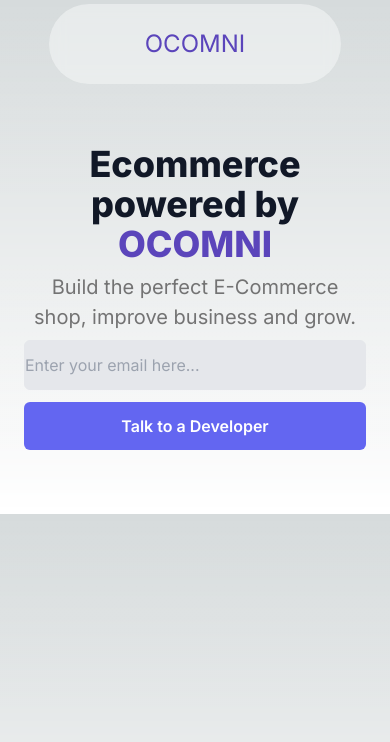
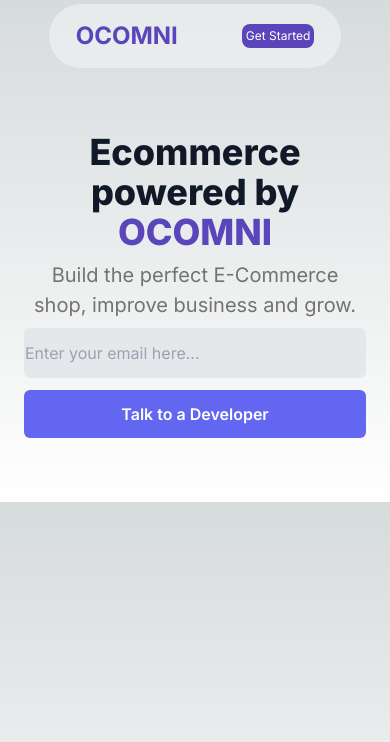
Before and after one commit to akibiaons/ocomni-landing, a Next.js app: page / in a window 390 px wide. Shown: the top 742 px of the page. Built offline with nearby package versions, Linux system fonts and the light colour scheme.

Commit message:
Responsive navbar

```diff
--- a/components/ui/main-nav.tsx
+++ b/components/ui/main-nav.tsx
@@ -28,21 +28,48 @@
   };
 
   return (
+    <>
+      <div className="hidden lg:block">
         <div
-      className={`w-[75%] sm:w-[40%] lg:w-[70%] rounded-full mx-auto backdrop-blur bg-[#f8f9fa]/50 sticky top-1 z-50 `}
+          className={`mt-1 w-[75%] lg:h-auto sm:w-[40%] lg:w-[70%] rounded-full mx-auto backdrop-blur bg-[#f8f9fa]/50 sticky top-1 z-50 `}
         >
-      <header className="flex flex-col lg:flex-row lg:h-10 h-16 justify-center lg:justify-between items-center mxa-w-6xl mx-auto  px-10 py-10 z-50">
-        <div>
+          <header className="flex lg:flex-row lg:h-10 h-16 justify-center lg:justify-between items-center mx-w-6xl mx-auto  px-10 py-10 z-50">
+            <div className="mt-8 lg:mt-0">
               <h1
-            className={`uppercase text-[#5B45BB] cursor-pointer text-2xl sm:mt-1 lg:mr-6 font-OCOMNI`}
+                className={`uppercase text-[#5B45BB] cursor-pointer text-2xl sm:mt-1 lg:mr-6 font-OCOMNI font-bold`}
               >
                 Ocomni
               </h1>
             </div>
-        <div className="">
-          <ul className="flex space-x-8"></ul>
+            <div className="pt-2 lg:pt-0">
+              <ul className="flex pace-x-8 rounded-2xl p-1 lg:p-4 text-white bg-[#5B45BB] hover:cursor-pointer hover:bg-[#5F56D6] whitespace-nowrap text-xs lg:text-md">
+                Get Started
+              </ul>
             </div>
           </header>
         </div>
+      </div>
+      {/* Mobile version below w/no blur bkg */}
+      <div className="lg:hidden block">
+        <div
+          className={`mt-1 w-[75%] lg:h-auto sm:w-[40%] lg:w-[70%] rounded-full mx-auto backdrop-blur bg-[#f8f9fa]/50 sticky top-1 z-50 `}
+        >
+          <header className="flex lg:flex-row lg:h-10 h-16 justify-center lg:justify-between items-center mx-w-6xl mx-auto px-10 z-50">
+            <div className="pr-8 lg:mt-0">
+              <h1
+                className={`uppercase text-[#5B45BB] cursor-pointer text-2xl sm:mt-1 lg:mr-6 font-OCOMNI font-bold`}
+              >
+                Ocomni
+              </h1>
+            </div>
+            <div className="pl-8 lg:pt-0">
+              <ul className="flex pace-x-8 rounded-lg p-1 lg:p-4 text-white bg-[#5B45BB] hover:cursor-pointer hover:bg-[#5F56D6] whitespace-nowrap text-xs lg:text-md">
+                Get Started
+              </ul>
+            </div>
+          </header>
+        </div>
+      </div>
+    </>
   );
 };
```
Lines whose indentation alone changed are shown as unchanged.
